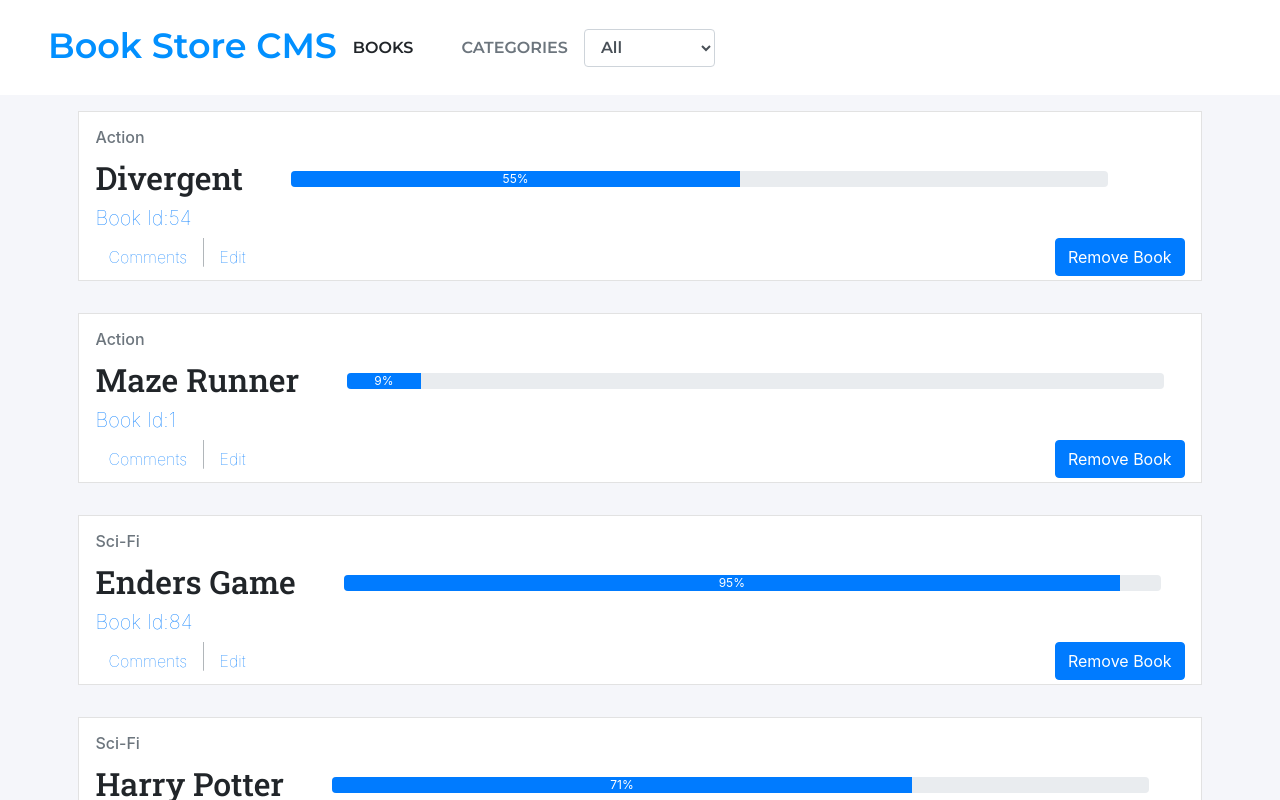
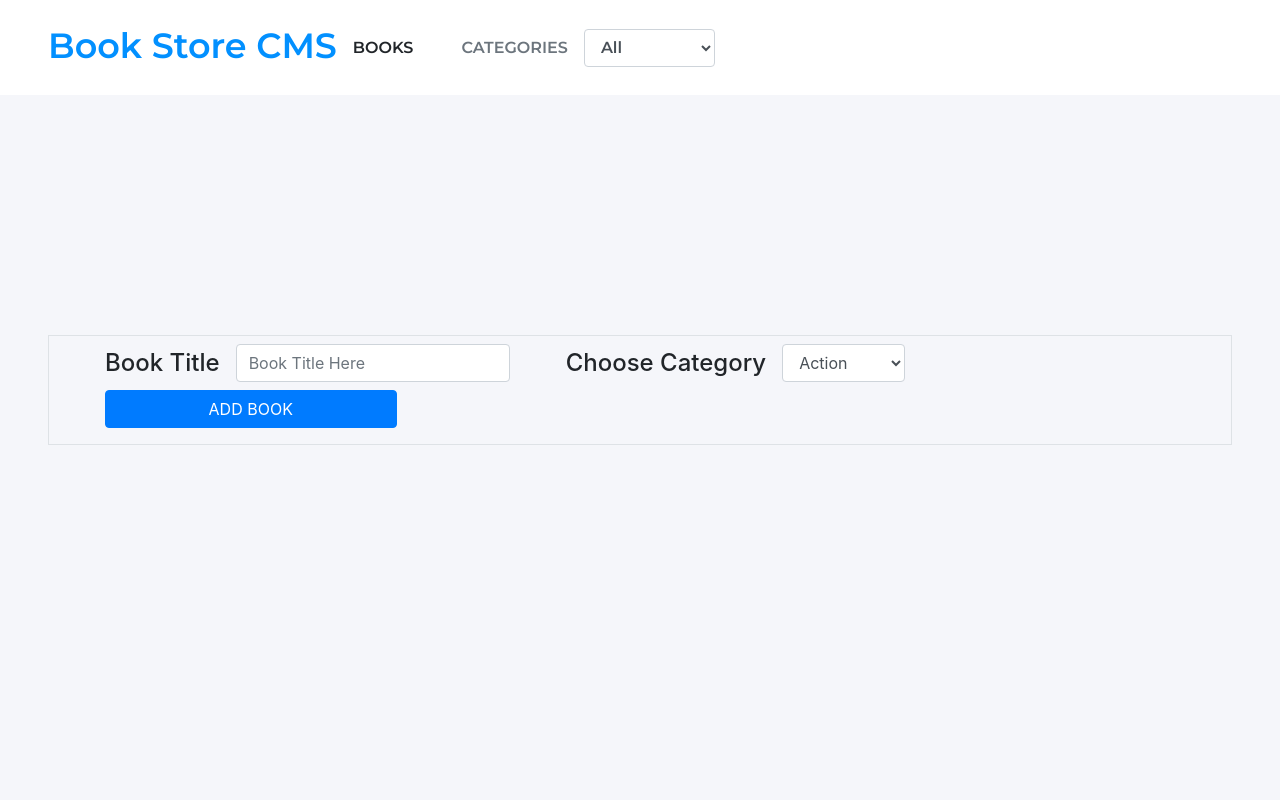
Before and after one commit to Elbie-em/Redux-Bookstore-CMS, a React (Create React App) app: page / in a window 1280 px wide. Shown: the top 800 px of the page. Built offline with nearby package versions, Linux system fonts and the light colour scheme.

Commit message:
Start prebuild on datacard to store book details

```diff
--- a/src/components/Book.js
+++ b/src/components/Book.js
@@ -7,28 +7,7 @@ const Book = ({ book, handleRemoveBook }) => {
 
   return (
     <div className="p-3">
-      <div className="data-card mx-auto d-flex flex-column p-3 bg-white">
-        <h6 className="text-muted">{book.category}</h6>
-        <div className="d-flex flex-row w-100">
-          <h2 className="title-font mr-5 mt-1">{book.title}</h2>
-          <div className="w-75 mt-3 progress">
-            <div className="progress-bar" role="progressbar" style={{ flex: percentage }}>
-              {value}
-              %
-            </div>
-          </div>
-        </div>
-        <h5 className="font-weight-lighter text-primary">
-          Book Id:
-          {book.id}
-        </h5>
-        <p>
-          <span className="font-weight-lighter text-primary btn btn-link">Comments</span>
-          <span className="text-muted font-weight-lighter h4">|</span>
-          <span className="font-weight-lighter text-primary  btn btn-link">Edit</span>
-          <button className="btn btn-primary float-right" type="submit" onClick={() => handleRemoveBook(book.id)}> Remove Book </button>
-        </p>
-      </div>
+
     </div>
   );
 };
```
